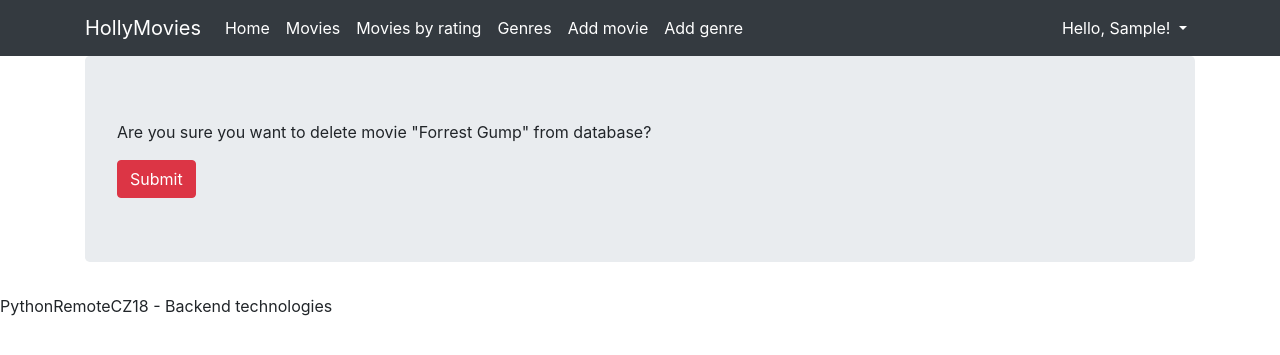
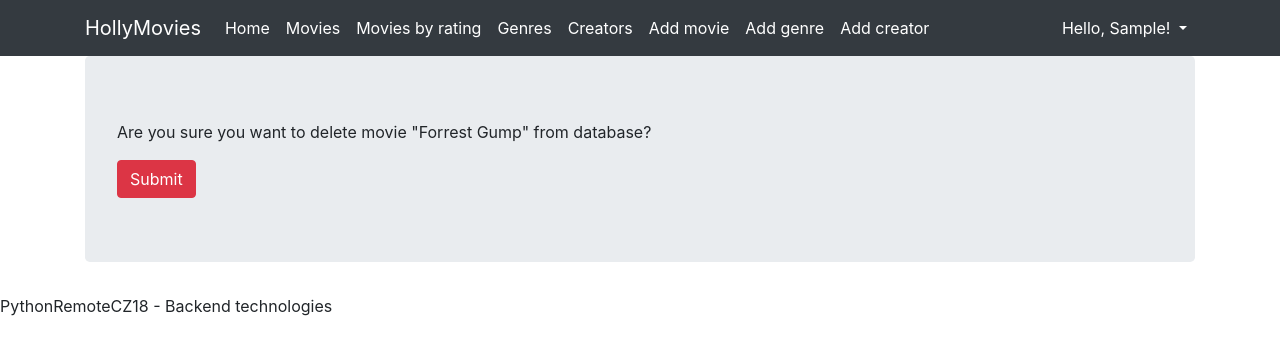
Before and after one commit to petrgregor/PythonRemoteCZ18_Backend_technologies, a Django app: page /movie/delete/2/ in a window 1280 px wide. Shown: the top 355 px of the page. Run offline with Django 4.2, Linux system fonts and the light colour scheme; the visitor is signed in with stand-in values (Sample User, id 1); data comes from the database, SQL or seed files in the repository; some libraries are stand-ins or nearby versions.

Commit message:
Model Creator - list, details, create, update, delete.

```diff
--- a/hollymovies/urls.py
+++ b/hollymovies/urls.py
@@ -48,6 +48,11 @@ urlpatterns = [
     path('movie/update/<pk>/', MovieUpdateView.as_view(), name='movie_update'),
     path('movie/delete/<pk>/', MovieDeleteView.as_view(), name='movie_delete'),
     path('movie/<pk>/', movie, name='movie'),
+    path('creators/', CreatorsView.as_view(), name='creators'),
+    path('creator/create/', CreatorCreateView.as_view(), name='creator_create'),
+    path('creator/update/<pk>/', CreatorUpdateView.as_view(), name='creator_update'),
+    path('creator/delete/<pk>/', CreatorDeleteView.as_view(), name='creator_delete'),
+    path('creator/<pk>/', CreatorView.as_view(), name='creator'),
 
     # authentication
     #path('accounts/login/', LoginView.as_view(), name='login'),
--- a/templates/nav.html
+++ b/templates/nav.html
@@ -16,9 +16,11 @@
                 <a class="nav-item nav-link active" href="{% url 'movies' %}">Movies</a>
                 <a class="nav-item nav-link active" href="{% url 'movies_by_rating' %}">Movies by rating</a>
                 <a class="nav-item nav-link active" href="{% url 'genres' %}">Genres</a>
+                <a class="nav-item nav-link active" href="{% url 'creators' %}">Creators</a>
                 {% if user.is_authenticated %}
                     <a class="nav-item nav-link active" href="{% url 'movie_create' %}">Add movie</a>
                     <a class="nav-item nav-link active" href="{% url 'genre_create' %}">Add genre</a>
+                    <a class="nav-item nav-link active" href="{% url 'creator_create' %}">Add creator</a>
                 {% endif %}
             </div>
 
--- a/viewer/templates/movie.html
+++ b/viewer/templates/movie.html
@@ -30,7 +30,7 @@ TODO: upravit vzhled
 
     <p>Režie:
         {% for director in movie.directors.all %}
-            {{ director }}{% if not forloop.last %},{% endif %}
+        <a href="{% url 'creator' director.id %}">{{ director }}</a>{% if not forloop.last %},{% endif %}
         {% empty %}
             No director.
         {% endfor %}
@@ -38,7 +38,7 @@ TODO: upravit vzhled
 
     <p>Hrají:
         {% for actor in movie.actors.all %}
-            {{ actor }}{% if not forloop.last %},{% endif %}
+            <a href="{% url 'creator' actor.id %}">{{ actor }}</a>{% if not forloop.last %},{% endif %}
         {% empty %}
             No actor.
         {% endfor %}
--- a/viewer/views.py
+++ b/viewer/views.py
@@ -13,7 +13,7 @@ from django.urls import reverse_lazy
 from django.views import View
 from django.views.generic import TemplateView, ListView, FormView, CreateView, UpdateView, DeleteView
 
-from viewer.models import Genre, Movie
+from viewer.models import Genre, Movie, Creator
 
 
 # Create your views here.
@@ -178,12 +178,33 @@ class GenresView(ListView):
     model = Genre
 
 
+class CreatorsView(ListView):
+    template_name = 'creators.html'
+    model = Creator
+    context_object_name = 'creators'
+
+
+class CreatorView(View):
+    def get(self, request, pk):
+        if Creator.objects.filter(id=pk).exists():  # otestujeme, zda film existuje
+            result = Creator.objects.get(id=pk)
+            return render(request, 'creator.html', {'title': result, 'creator': result})
+
+        result = Creator.objects.all()
+        return render(request,
+                      'creators.html',
+                      {'title': 'Creators', 'creators': result})
+
+
 """ Forms """
 
 """ Validators """
+
+
 def capitalized_validator(value):
     if value[0].islower():
         raise ValidationError('Value must be capitalized.')
+
 
 class PastMonthField(DateField):
 
@@ -354,3 +375,40 @@ class GenreDeleteView(LoginRequiredMixin, DeleteView):
     template_name = 'genre_confirm_delete.html'
     model = Genre
     success_url = reverse_lazy('genres')
+
+
+class CreatorModelForm(ModelForm):
+    class Meta:
+        model = Creator
+        fields = '__all__'
+
+    def clean_name(self):
+        initial = self.cleaned_data['name']
+        return initial.strip().capitalize()
+
+    def clean_surname(self):
+        initial = self.cleaned_data['surname']
+        return initial.strip().capitalize()
+
+
+class CreatorCreateView(CreateView):
+    template_name = 'form.html'
+    form_class = CreatorModelForm
+    success_url = reverse_lazy('creators')
+
+    def form_invalid(self, form):
+        LOGGER.warning('Invalid data in CreatorCreateView')
+        return super().form_invalid(form)
+
+
+class CreatorUpdateView(LoginRequiredMixin, UpdateView):
+    template_name = 'form.html'
+    model = Creator
+    form_class = CreatorModelForm
+    success_url = reverse_lazy('creators')
+
+
+class CreatorDeleteView(LoginRequiredMixin, DeleteView):
+    template_name = 'creator_confirm_delete.html'
+    model = Creator
+    success_url = reverse_lazy('creators')
```
Also changed, not shown: viewer/templates/creator.html (added, +34 -0 lines), viewer/templates/creator_confirm_delete.html (added, +11 -0 lines), viewer/templates/creators.html (added, +20 -0 lines).
